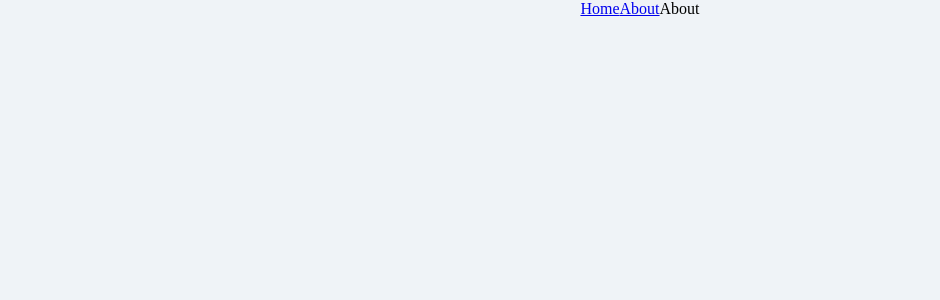
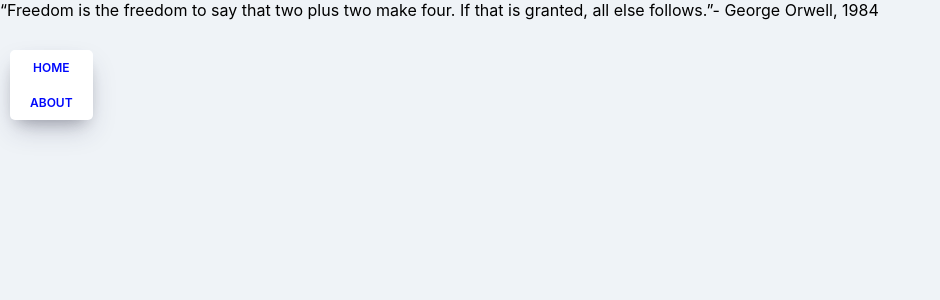
Before and after one commit to ssabii/movie-app-2019, a React (Create React App) app: page /about in a window 1280 px wide. Shown: the top 300 px of the page, without its empty margins (0-940 px from the left). Built offline with nearby package versions, Linux system fonts and the light colour scheme.

Commit message:
Add Styles

```diff
--- /dev/null
+++ b/src/App.css
@@ -0,0 +1,12 @@
+* {
+  box-sizing: border-box;
+}
+
+body {
+  margin: 0;
+  padding: 0;
+  font-family: -apple-system, BlinkMacSystemFont, "Segoe UI", Roboto, Oxygen,
+    Ubuntu, Cantarell, "Open Sans", "Helvetica Neue", sans-serif;
+  background-color: #eff3f7;
+  height: 100%;
+}
--- a/src/App.js
+++ b/src/App.js
@@ -4,6 +4,7 @@
 import Navigation from "./components/Navigation";
 import Home from "./routes/Home";
 import About from "./routes/About";
+import "./App.css";
 
 function App() {
   return (
--- /dev/null
+++ b/src/components/Movie.css
@@ -0,0 +1,48 @@
+.movies .movie {
+  width: 45%;
+  background-color: white;
+  margin-bottom: 70px;
+  display: flex;
+  align-items: flex-start;
+  justify-content: space-between;
+  font-weight: 300;
+  padding: 20px;
+  border-radius: 5px;
+  color: #adaeb9;
+  box-shadow: 0 13px 27px -5px rgba(50, 50, 93, 0.25),
+    0 8px 16px -8px rgba(0, 0, 0, 0.3), 0 -6px 16px -6px rgba(0, 0, 0, 0.025);
+}
+
+.movie img {
+  position: relative;
+  top: -50px;
+  max-width: 120px;
+  margin-right: 30px;
+  box-shadow: 0 30px 60px -12px rgba(50, 50, 93, 0.25),
+    0 18px 36px -18px rgba(0, 0, 0, 0.3), 0 -12px 36px -8px rgba(0, 0, 0, 0.025);
+}
+
+.movie .movie__title,
+.movie .movie__year {
+  margin: 0;
+  font-weight: 300;
+}
+
+.movie .movie__title {
+  margin-bottom: 5px;
+  font-size: 24px;
+  color: #2c2c2c;
+}
+
+.movie .movie__genres {
+  list-style: none;
+  padding: 0;
+  display: flex;
+  margin: 5px 0px;
+}
+
+.movie__genres li,
+.movie .movie__year {
+  margin-right: 10px;
+  font-size: 14px;
+}
--- a/src/components/Movie.js
+++ b/src/components/Movie.js
@@ -1,5 +1,7 @@
 import React from "react";
 import PropTypes from "prop-types";
+
+import "./Movie.css";
 
 function Movie({ year, title, summary, poster, genres }) {
   return (
--- a/src/components/Navigation.css
+++ b/src/components/Navigation.css
@@ -0,0 +1,25 @@
+.nav {
+  position: fixed;
+  top: 50px;
+  left: 10px;
+  display: flex;
+  flex-direction: column;
+  background-color: white;
+  padding: 10px 20px;
+  box-shadow: 0 13px 27px -5px rgba(50, 50, 93, 0.25),
+    0 8px 16px -8px rgba(0, 0, 0, 0.3), 0 -6px 16px -6px rgba(0, 0, 0, 0.025);
+  border-radius: 5px;
+}
+
+.nav a {
+  text-decoration: none;
+  color: #0008fc;
+  text-transform: uppercase;
+  font-size: 12px;
+  text-align: center;
+  font-weight: 600;
+}
+
+.nav a:not(:last-child){
+  margin-bottom: 20px;
+}
--- a/src/components/Navigation.js
+++ b/src/components/Navigation.js
@@ -1,9 +1,11 @@
 import React from "react";
 import { Link } from "react-router-dom";
 
+import "./Navigation.css";
+
 function Navigation() {
   return (
-    <div>
+    <div className="nav">
       <Link to="/">Home</Link>
       <Link to="/about">About</Link>
     </div>
--- /dev/null
+++ b/src/routes/About.css
@@ -0,0 +1,20 @@
+.about__container{
+  box-shadow: 0 13px 27px -5px rgba(50, 50, 93, 0.25),
+    0 8px 16px -8px rgba(0, 0, 0, 0.3), 0 -6px 16px -6px rgba(0, 0, 0, 0.025);
+  padding: 20px;
+  border-radius: 5px;
+  background-color: white;
+  margin: 0 auto;
+  margin-top: 100px;
+  max-width: 25%;
+  font-weight: 300;
+}
+
+.about__container span:first-child{
+  font-size: 20px;
+}
+
+.about__container span:last-child{
+  display: block;
+  margin-top: 10px;
+}
--- a/src/routes/About.js
+++ b/src/routes/About.js
@@ -1,7 +1,16 @@
 import React from "react";
+import "./About.css";
 
 function About() {
-  return <span>About</span>;
+  return (
+    <div>
+      <span>
+        “Freedom is the freedom to say that two plus two make four. If that is
+        granted, all else follows.”
+      </span>
+      <span>- George Orwell, 1984</span>
+    </div>
+  );
 }
 
 export default About;
--- a/src/routes/Home.css
+++ b/src/routes/Home.css
@@ -1,17 +1,3 @@
-* {
-  box-sizing: border-box;
-}
-
-body{
-  margin: 0;
-  padding: 0;
-  background-color: #eff3f7;
-  height: 100%;
-}
-
-html,
-body,
-#root,
 .container {
   height: 100%;
   display: flex;
@@ -20,7 +6,7 @@
 
 .loader {
   width: 100%;
-  height: 100%;
+  height: 100vh;
   display: flex;
   justify-content: center;
   align-items: center;
@@ -36,52 +22,3 @@
   padding-top: 70px;
   width: 80%;
 }
-
-.movies .movie{
-  width: 45%;
-  background-color: white;
-  margin-bottom: 70px;
-  display: flex;
-  align-items: flex-start;
-  justify-content: space-between;
-  font-weight: 300;
-  padding: 20px;
-  border-radius: 5px;
-  color: #adaeb9;
-  box-shadow: 0 13px 27px -5px rgba(50, 50, 93, 0.25),
-    0 8px 16px -8px rgba(0, 0, 0, 0.3), 0 -6px 16px -6px rgba(0, 0, 0, 0.025);
-}
-
-.movie img {
-  position: relative;
-  top: -50px;
-  max-width: 120px;
-  margin-right: 30px;
-  box-shadow: 0 30px 60px -12px rgba(50, 50, 93, 0.25),
-    0 18px 36px -18px rgba(0, 0, 0, 0.3), 0 -12px 36px -8px rgba(0, 0, 0, 0.025);
-}
-
-.movie .movie__title,
-.movie .movie__year {
-  margin: 0;
-  font-weight: 300;
-}
-
-.movie .movie__title {
-  margin-bottom: 5px;
-  font-size: 24px;
-  color: #2c2c2c;
-}
-
-.movie .movie__genres {
-  list-style: none;
-  padding: 0;
-  display: flex;
-  margin: 5px 0px;
-}
-
-.movie__genres li,
-.movie .movie__year {
-  margin-right: 10px;
-  font-size: 14px;
-}
```
